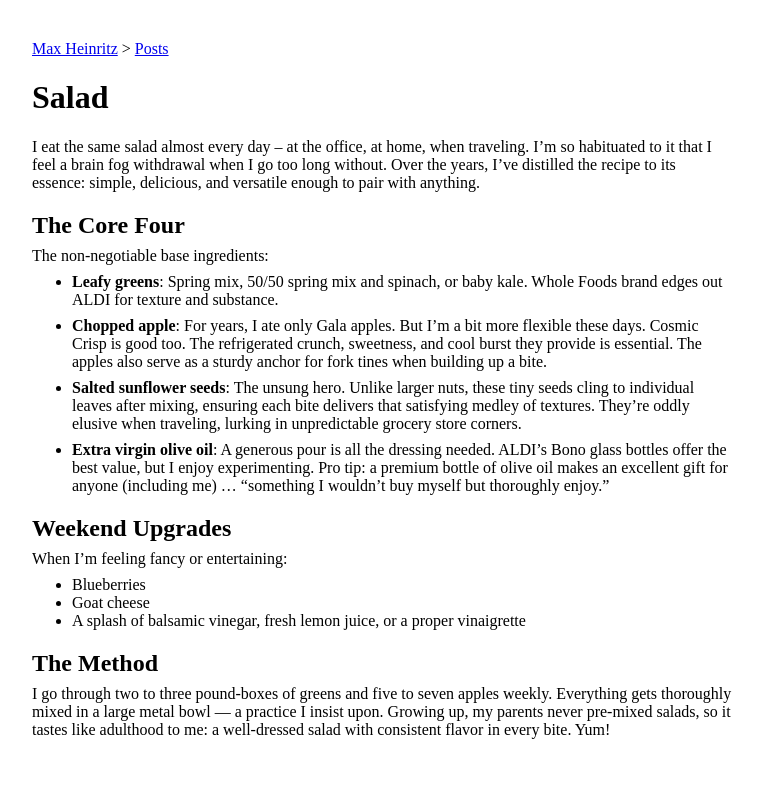
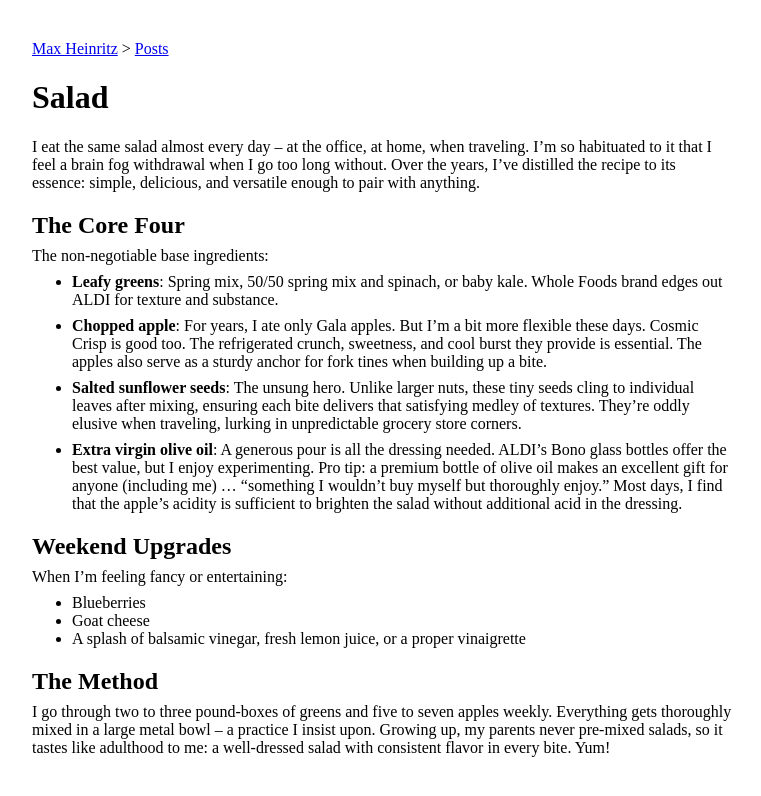
Before and after one commit to maxh/maxheinritz.com, a Jekyll site: the page built from _posts/2025-04-05-salad.md, in a window 1280 px wide. Shown: the top 796 px of the page, without its empty margins (108-869 px from the left). Built offline with Jekyll 4.4.1, drawn with Linux system fonts in a browser that asks for light colours.

Commit message:
more feedback

```diff
--- a/_posts/2025-04-05-salad.md
+++ b/_posts/2025-04-05-salad.md
@@ -16,7 +16,7 @@ The non-negotiable base ingredients:
 
 - **Salted sunflower seeds**: The unsung hero. Unlike larger nuts, these tiny seeds cling to individual leaves after mixing, ensuring each bite delivers that satisfying medley of textures. They're oddly elusive when traveling, lurking in unpredictable grocery store corners.
 
-- **Extra virgin olive oil**: A generous pour is all the dressing needed. ALDI's Bono glass bottles offer the best value, but I enjoy experimenting. Pro tip: a premium bottle of olive oil makes an excellent gift for anyone (including me) ... "something I wouldn't buy myself but thoroughly enjoy."
+- **Extra virgin olive oil**: A generous pour is all the dressing needed. ALDI's Bono glass bottles offer the best value, but I enjoy experimenting. Pro tip: a premium bottle of olive oil makes an excellent gift for anyone (including me) ... "something I wouldn't buy myself but thoroughly enjoy." Most days, I find that the apple's acidity is sufficient to brighten the salad without additional acid in the dressing.
 
 ## Weekend Upgrades
 
@@ -28,4 +28,4 @@ When I'm feeling fancy or entertaining:
 
 ## The Method
 
-I go through two to three pound-boxes of greens and five to seven apples weekly. Everything gets thoroughly mixed in a large metal bowl — a practice I insist upon. Growing up, my parents never pre-mixed salads, so it tastes like adulthood to me: a well-dressed salad with consistent flavor in every bite. Yum!
+I go through two to three pound-boxes of greens and five to seven apples weekly. Everything gets thoroughly mixed in a large metal bowl -- a practice I insist upon. Growing up, my parents never pre-mixed salads, so it tastes like adulthood to me: a well-dressed salad with consistent flavor in every bite. Yum!
```
